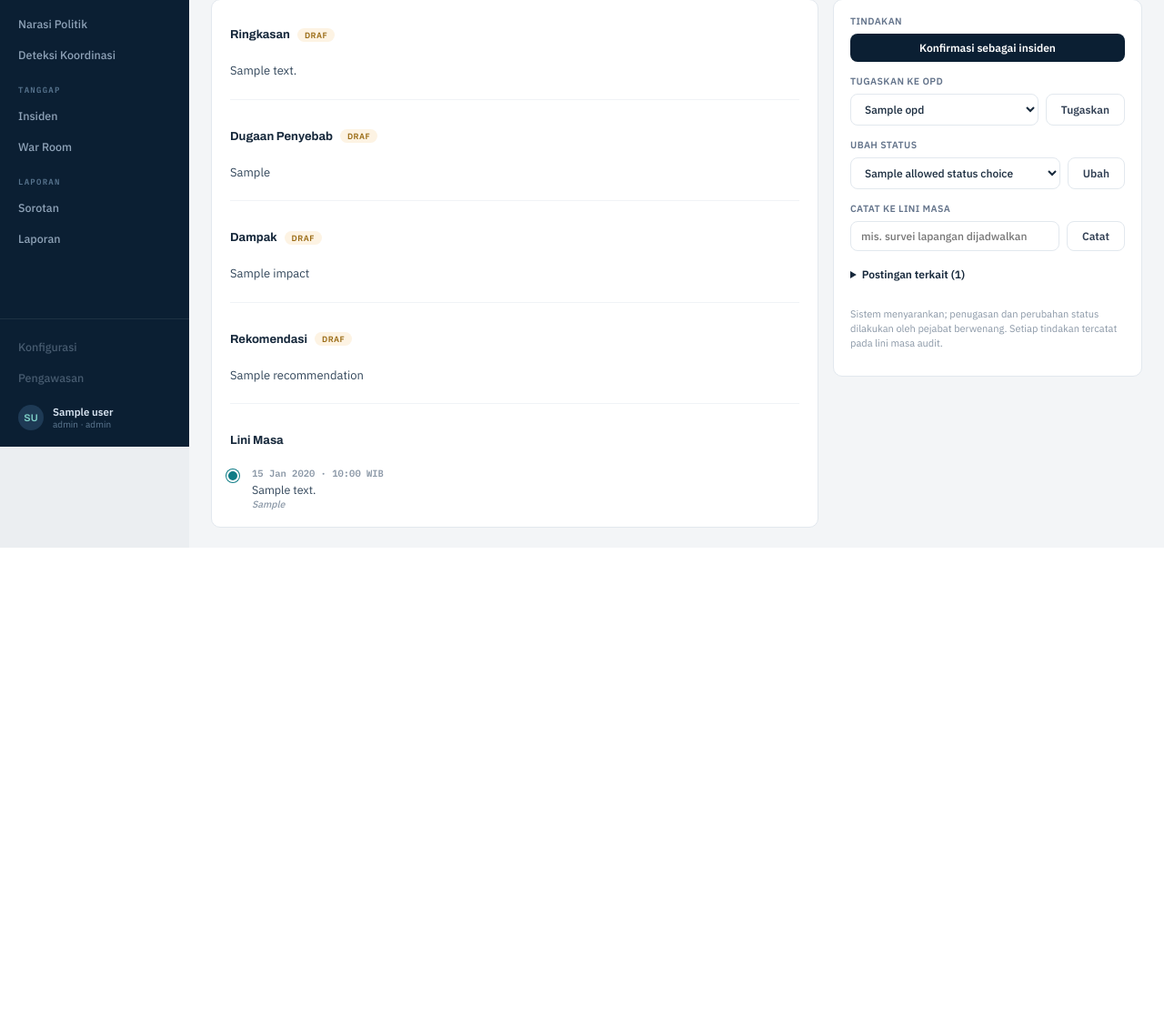
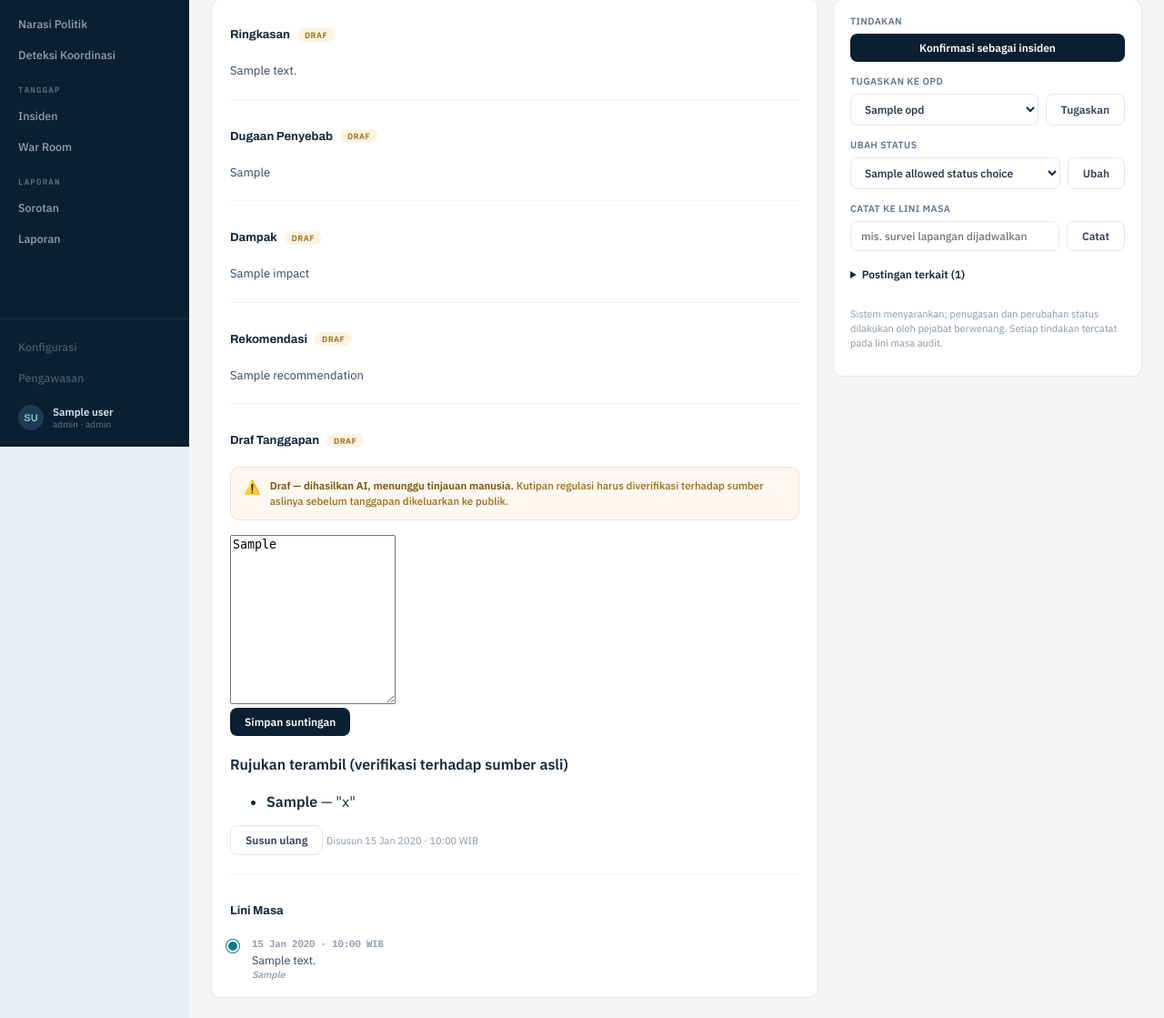
Before and after one commit to YorGalore/capstoneYor, a Django app: template templates/analytics/insiden_detail.html in a window 1280 px wide. Shown: the part 309-1428 px from the top of the page at 91% size. Before the commit the page ends 911 px from the top, so only its background shows below. Run offline with Django 5.2, Linux system fonts and the light colour scheme; the template is opened without the code that fills it: most values are stand-ins (such as "Sample title", 1, 10 or a date in 2020); parts of the project's set-up code (start-up, migrations or seed data) failed here and were passed over.

Commit message:
Render incident draft-response with sources and edit form

```diff
--- a/templates/analytics/insiden_detail.html
+++ b/templates/analytics/insiden_detail.html
@@ -71,6 +71,44 @@
     <div class="incident-narrative-block">
       <div class="incident-narrative-head"><h3>Rekomendasi</h3><span class="incident-draft-tag">Draf</span></div>
       <div class="incident-narrative-body">{{ incident.recommendation|incident_body }}</div>
+    </div>
+
+    <div class="incident-narrative-block incident-response-block">
+      <div class="incident-narrative-head"><h3>Draf Tanggapan</h3>{% if incident.response_generated_at %}<span class="incident-draft-tag">Draf</span>{% endif %}</div>
+      {% if incident.response_generated_at %}
+        <div class="incident-draft-banner">
+          <span class="icon">⚠️</span>
+          <span class="incident-draft-banner-text"><strong>Draf — dihasilkan AI, menunggu tinjauan manusia.</strong> Kutipan regulasi harus diverifikasi terhadap sumber aslinya sebelum tanggapan dikeluarkan ke publik.</span>
+        </div>
+        <form method="post" action="{% url 'analytics:insiden_response_save' incident.pk %}" class="incident-response-form">
+          {% csrf_token %}
+          <textarea name="draft_response" rows="12" class="incident-response-textarea">{{ incident.draft_response }}</textarea>
+          <div class="incident-response-actions">
+            <button type="submit" class="pantau-btn-dark">Simpan suntingan</button>
+          </div>
+        </form>
+        {% if incident.response_regulatory_context %}
+        <div class="incident-response-sources">
+          <h4>Rujukan terambil (verifikasi terhadap sumber asli)</h4>
+          <ul>
+            {% for ref in incident.response_regulatory_context %}
+              <li><strong>{{ ref.source_ref }}</strong> — "{{ ref.passage }}"</li>
+            {% endfor %}
+          </ul>
+        </div>
+        {% endif %}
+        <form method="post" action="{% url 'analytics:insiden_response_generate' incident.pk %}" class="incident-response-regenerate">
+          {% csrf_token %}
+          <button type="submit" class="pantau-btn-outline">Susun ulang</button>
+          <span class="incident-action-note">Disusun {{ incident.response_generated_at|date:"d M Y · H:i" }} WIB</span>
+        </form>
+      {% else %}
+        <p class="incident-action-note">Belum ada draf tanggapan. Sistem akan menyusun tanggapan berdasar data insiden dan rujukan regulasi terambil; hasilnya wajib ditinjau manusia.</p>
+        <form method="post" action="{% url 'analytics:insiden_response_generate' incident.pk %}">
+          {% csrf_token %}
+          <button type="submit" class="pantau-btn-dark">Susun draf tanggapan</button>
+        </form>
+      {% endif %}
     </div>
 
     <div class="incident-narrative-block">
```
Also changed, not shown: apps/analytics/tests/test_incident_views.py (+20 -0 lines).
